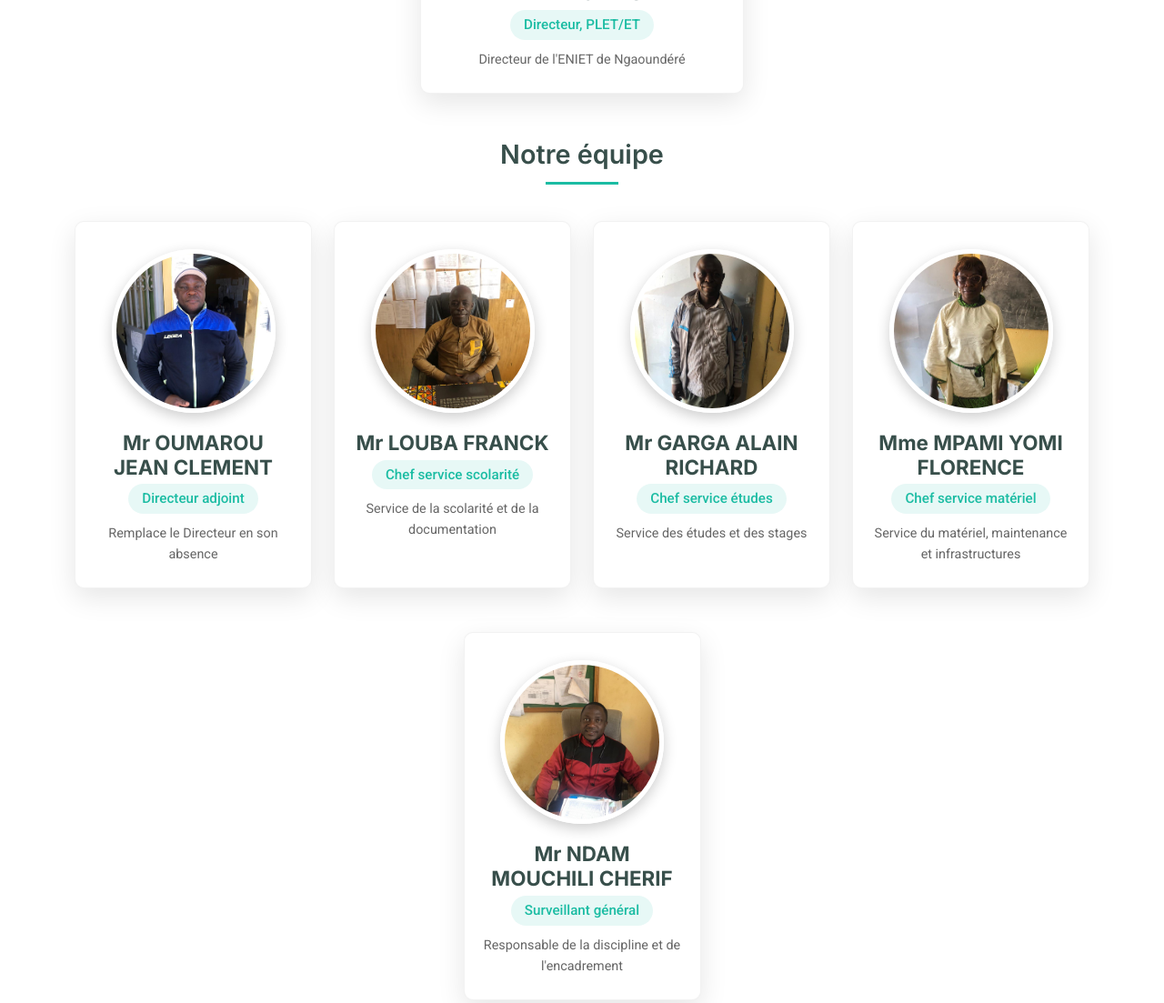
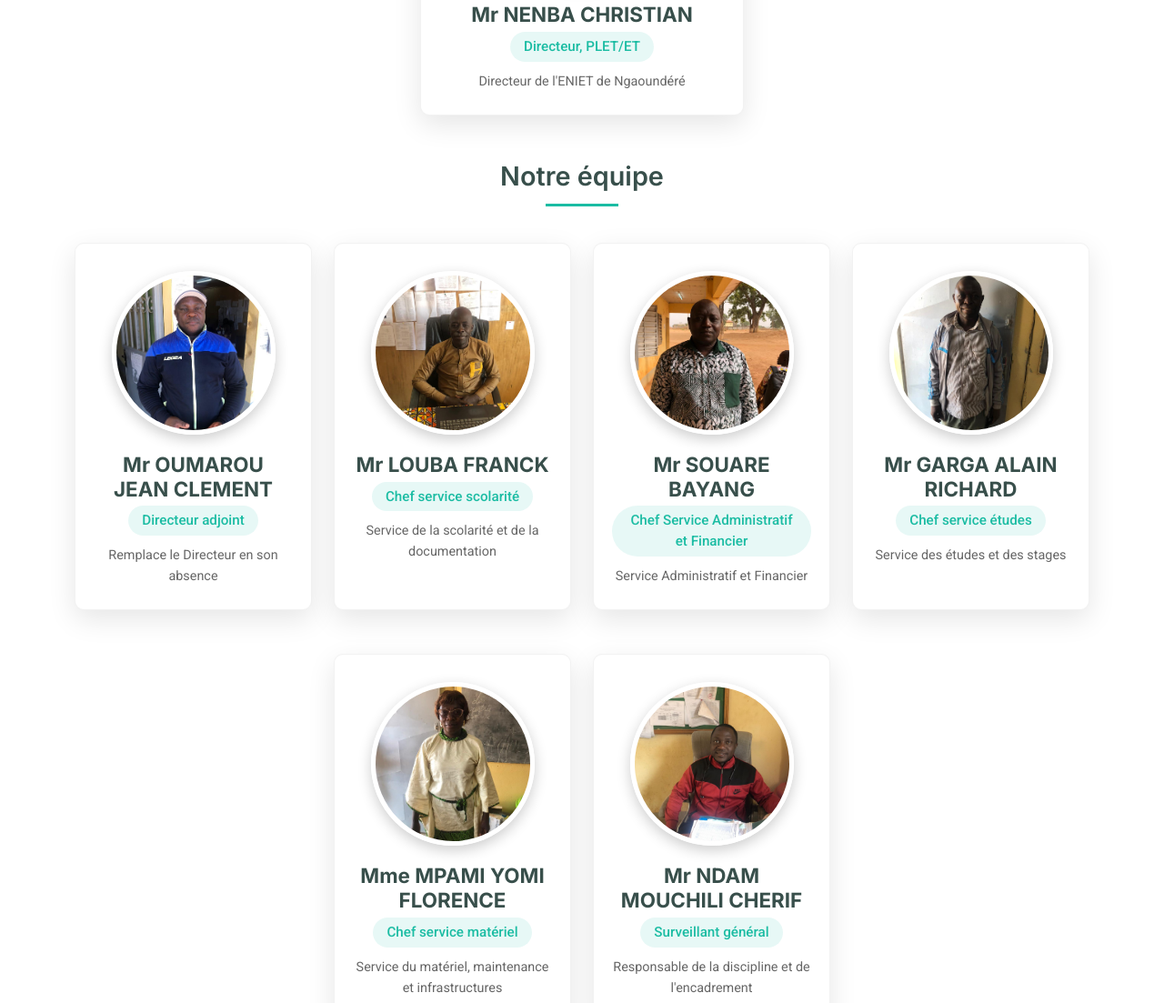
Before and after one commit to Laureoby/Eniet_website, a plain HTML site: page team.html in a window 1280 px wide. Shown: the part 1186-2289 px from the top of the page at 91% size. Drawn offline with Linux system fonts and the light colour scheme.

Commit message:
Ajout SAF dans la team

```diff
--- a/assets/css/main.css
+++ b/assets/css/main.css
@@ -702,6 +702,7 @@ section,
 
 .section-title p {
   margin-bottom: 0;
+  color: #333;
 }
 
 /*--------------------------------------------------------------
--- a/team.html
+++ b/team.html
@@ -75,7 +75,7 @@
 
   <div class="container">
     <!-- Directeur - Seul sur sa ligne -->
-    <div class="directeur-section">
+    <div class="directeur-section mt-4">
       <div class="row justify-content-center">
         <div class="col-lg-4 col-md-6" data-aos="fade-up" data-aos-delay="100">
           <div class="member-card open-popup" data-member="directeur">
@@ -93,7 +93,7 @@
     </div>
 
     <!-- Autres membres de l'équipe -->
-    <div class="autres-equipe">
+    <div class="autres-equipe mt-5">
       <h3 class="section-subtitle" data-aos="fade-up">Notre équipe</h3>
 
       <div class="row gy-5 justify-content-center">
@@ -121,6 +121,20 @@
               <h4>Mr LOUBA FRANCK</h4>
               <span class="member-title">Chef service scolarité</span>
               <p class="member-desc">Service de la scolarité et de la documentation</p>
+            </div>
+          </div>
+        </div>
+
+        <!-- SAF -->
+        <div class="col-lg-3 col-md-6" data-aos="fade-up" data-aos-delay="300">
+          <div class="member-card open-popup" data-member="saf">
+            <div class="member-img">
+              <img src="assets/img/team/SAF.jpeg" class="img-fluid" alt="saf">
+            </div>
+            <div class="member-info">
+              <h4>Mr SOUARE BAYANG</h4>
+              <span class="member-title">Chef Service Administratif et Financier</span>
+              <p class="member-desc">Service Administratif et Financier</p>
             </div>
           </div>
         </div>
@@ -257,6 +271,10 @@
                 title: "Mr GARGA ALAIN RICHARD",
                 text: "Chef du service des études et des stages, Il s'occupe des enseignements, formations en alternance, formations continues, recherches dans le domaine pedagogique et de la discipline"
             },
+            "saf": {
+                title: "Mr SOUARE BAYANG",
+                text: "Chef du service administratif et financier, Il s'occupe de la gestion administrative et financière de l'établissement."
+            },
             "materiel": {
                 title: "Mme MPAMI YOMI FLORENCE",
                 text: "Chef du service du matériel, de la maintenance et des infrastructures, elle gère les ateliers, les salles specialisées et de la matière d’œuvre. L'organisation et du suivi des travaux pratiques  et la maintenance des équipements et des infrastructures"
```
Also changed, not shown: assets/img/team/SAF.jpeg (renamed from assets/img/WhatsApp Image 2026-02-17 at 18.51.14.jpeg).
